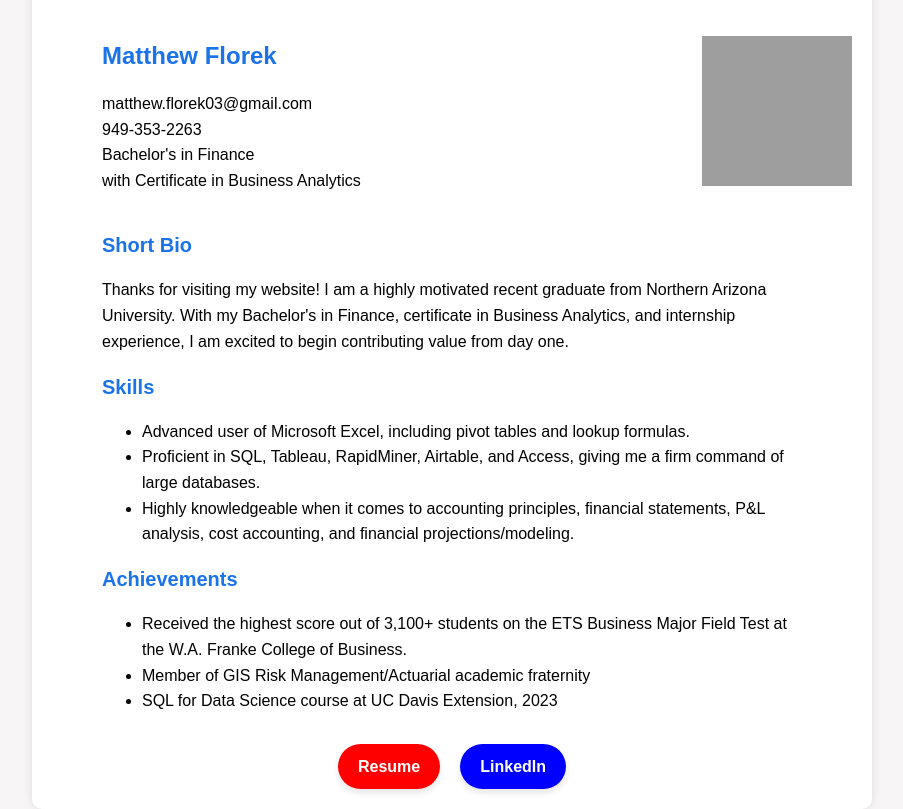
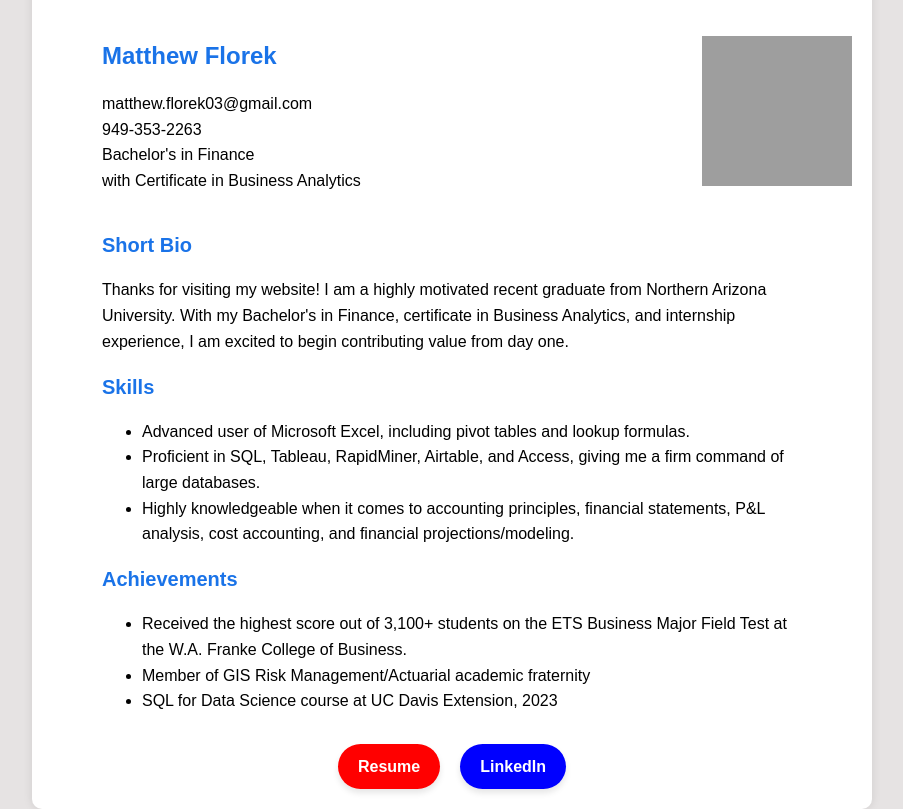
Before and after one commit to mflorek01/professional-site, a plain HTML site: page index.html in a window 1280 px wide. Shown: the part 100-909 px from the top of the page, without its empty margins (188-1091 px from the left). Drawn offline with Linux system fonts and the light colour scheme; grey boxes are pictures that could not be loaded.

Commit message:
Update styles.css

```diff
--- a/styles.css
+++ b/styles.css
@@ -3,7 +3,7 @@ body {
     line-height: 1.6;
     margin: 0;
     padding: 0;
-    background-color: #f7f5f5;
+    background-color: #e6e3e3;
 }
 
 .container {
```
